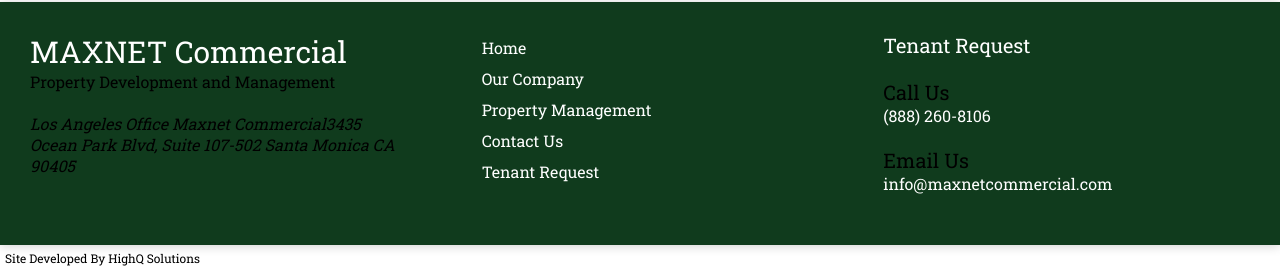
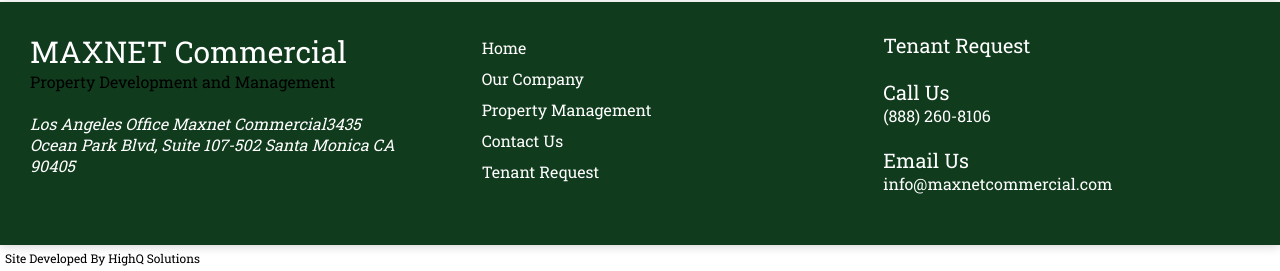
Before and after one commit to yahiyamansuri14/maxnetcommercial, a plain HTML site: page company.html in a window 1280 px wide. Shown: the part 1346-1617 px from the top of the page. Drawn offline with Linux system fonts and the light colour scheme.

Commit message:
Update company.html

```diff
--- a/company.html
+++ b/company.html
@@ -79,13 +79,13 @@
                 class="center-image" />
         </div>
     </div>
-    <footer class="footer-container">
+  <footer class="footer-container">
         <div class="footer-left-container">
             <span class="footer-heading">MAXNET Commercial</span>
             </br>
             <span class="footer-subheading">Property Development and Management</span>
             <br><br>
-            <address>
+            <address style="color:white;">
                 Los Angeles Office
                 Maxnet Commercial3435 Ocean Park Blvd, Suite 107-502
                 Santa Monica CA 90405
@@ -120,12 +120,12 @@
             <a href="https://yahiyamansuri14.github.io/maxnetcommercial/tenant.html"><span
                     style="font-size: 20px;color: white;">Tenant Request</span></a>
             <br><br>
-            <span style="font-size: 20px;">Call Us </span>
+            <span style="font-size: 20px;color: white;">Call Us </span>
             <br>
             <span style="font-size: 16px;color: white;">(888) 260-8106</span>
             <br>
             <br>
-            <span style="font-size: 20px;">Email Us</span>
+            <span style="font-size: 20px;color: white;">Email Us</span>
             <br>
             <span style="font-size: 16px;color: white;">info@maxnetcommercial.com</span>
             <br>
```
